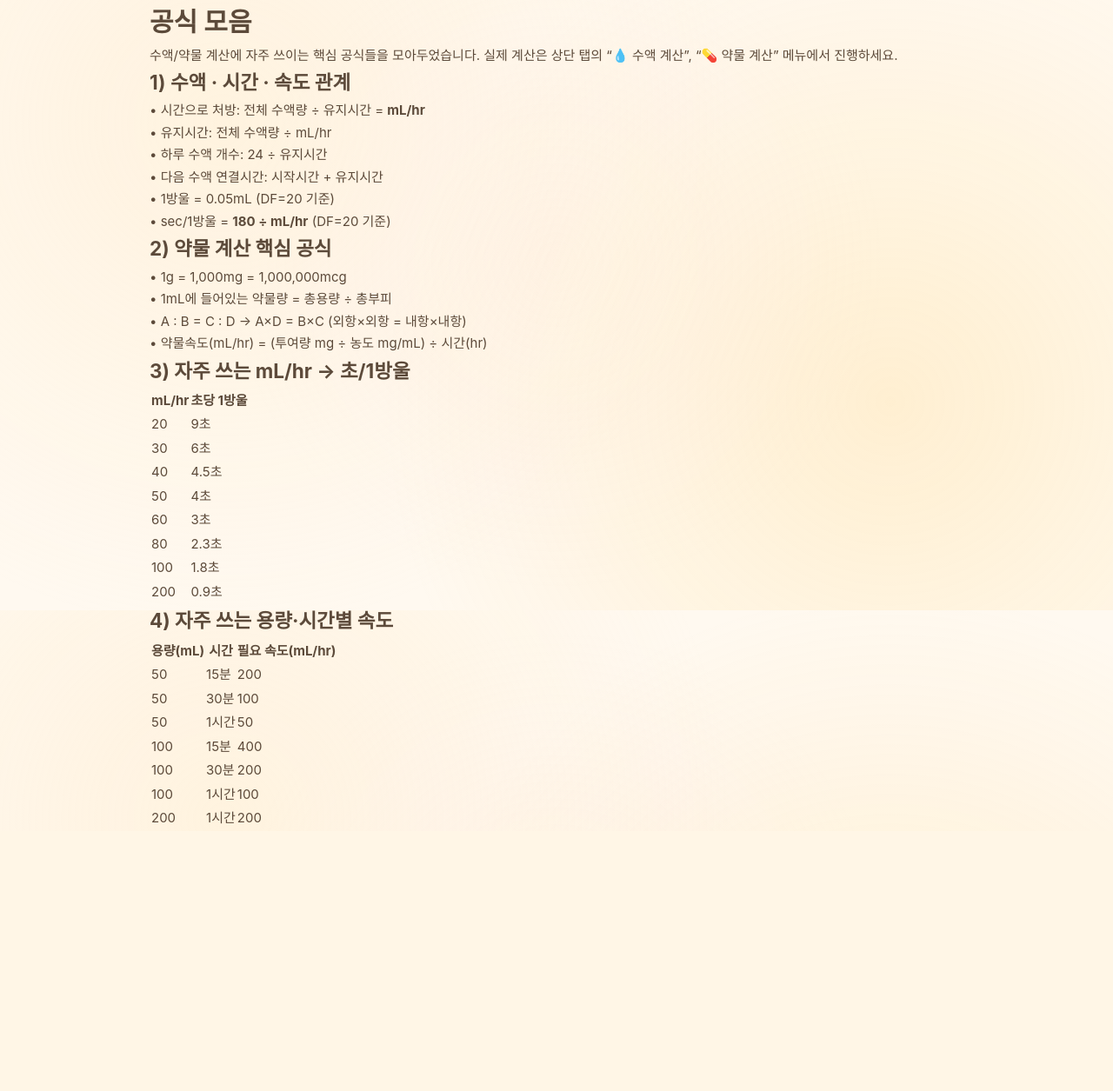
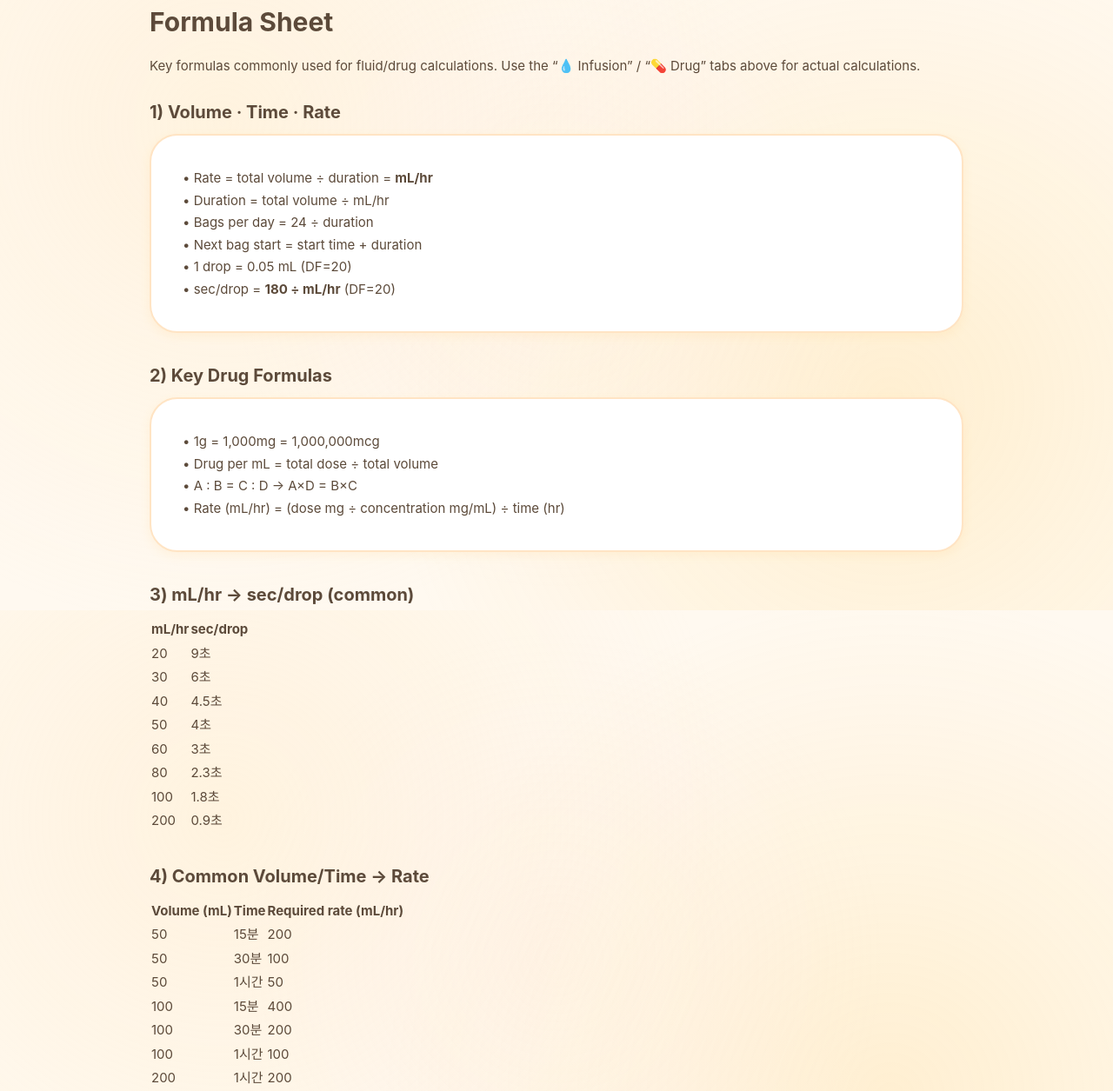
Before and after one commit to routingg/nursehelper, a Django app: page /formulas/ in a window 1280 px wide. Shown: the part 98-1353 px from the top of the page at 87% size. Before the commit the page ends 1046 px from the top, so only its background shows below. Run offline with Django 5.2, Linux system fonts and the light colour scheme.

Commit message:
fix: repair smart-quote corruption breaking formulas.html i18n

```diff
--- a/calc/static/calc/i18n.js
+++ b/calc/static/calc/i18n.js
@@ -6,7 +6,7 @@
 
     // home.html
     home_title: { ko: "SEONA의 슬기로운 간호사 생활", en: "SEONA's Smart Nursing Life", zh: "SEONA的智慧护理生活" },
-    home_subtitle: { ko: "언제나 멋진 언니를 항상 응원해 🪄✨", en: "Always cheering for you 🪄✨", zh: "永远为你加油 🪄✨" },
+    home_subtitle: { ko: "언제나 멋진 언니를 항상 응원해 🪄✨", en: "Always cheering for you 🪄✨", zh: "永远支持你 🪄✨" },
     home_ivtime_title: { ko: "IV 주입 시간 계산", en: "IV Infusion Time", zh: "IV 输液时间计算" },
     home_ivtime_desc: { ko: "시작·종료 시간과 주입 간격을 기준으로<br>IV 주입 시간을 간편하게 계산해요.", en: "Quickly calculate IV infusion time<br>from start/end times and intervals.", zh: "根据开始·结束时间和间隔<br>轻松计算 IV 输液时间。" },
     home_infusion_title: { ko: "수액 계산", en: "Infusion Calculator", zh: "输液计算" },
--- a/calc/templates/calc/formulas.html
+++ b/calc/templates/calc/formulas.html
@@ -1,17 +1,17 @@
 {% extends 'calc/base.html' %}
 {% block content %}
 
-<h1 data-i18n=”formulas_h1” style=”margin-bottom:12px;”>공식 모음</h1>
-<p class=”muted” data-i18n=”formulas_intro” style=”margin-bottom:24px;”>
+<h1 data-i18n="formulas_h1" style="margin-bottom:12px;">공식 모음</h1>
+<p class="muted" data-i18n="formulas_intro" style="margin-bottom:24px;">
   수액/약물 계산에 자주 쓰이는 핵심 공식들을 모아두었습니다.
-  실제 계산은 상단 탭의 “💧 수액 계산”, “💊 약물 계산” 메뉴에서 진행하세요.
+  실제 계산은 상단 탭의 "💧 수액 계산", "💊 약물 계산" 메뉴에서 진행하세요.
 </p>
 
 <!-- 수액 기본 공식 -->
-<section style=”margin-bottom:32px;”>
-  <h2 data-i18n=”formulas_sec1_title” style=”font-size:20px; margin-bottom:8px;”>1) 수액 · 시간 · 속도 관계</h2>
-  <div class=”card”>
-    <p class=”muted” data-i18n=”formulas_sec1_body”>
+<section style="margin-bottom:32px;">
+  <h2 data-i18n="formulas_sec1_title" style="font-size:20px; margin-bottom:8px;">1) 수액 · 시간 · 속도 관계</h2>
+  <div class="card">
+    <p class="muted" data-i18n="formulas_sec1_body">
       • 시간으로 처방: 전체 수액량 ÷ 유지시간 = <b>mL/hr</b><br>
       • 유지시간: 전체 수액량 ÷ mL/hr<br>
       • 하루 수액 개수: 24 ÷ 유지시간<br>
@@ -23,10 +23,10 @@
 </section>
 
 <!-- 약물 기본 공식 -->
-<section style=”margin-bottom:32px;”>
-  <h2 data-i18n=”formulas_sec2_title” style=”font-size:20px; margin-bottom:8px;”>2) 약물 계산 핵심 공식</h2>
-  <div class=”card”>
-    <p class=”muted” data-i18n=”formulas_sec2_body”>
+<section style="margin-bottom:32px;">
+  <h2 data-i18n="formulas_sec2_title" style="font-size:20px; margin-bottom:8px;">2) 약물 계산 핵심 공식</h2>
+  <div class="card">
+    <p class="muted" data-i18n="formulas_sec2_body">
       • 1g = 1,000mg = 1,000,000mcg<br>
       • 1mL에 들어있는 약물량 = 총용량 ÷ 총부피<br>
       • A : B = C : D → A×D = B×C (외항×외항 = 내항×내항)<br>
@@ -36,13 +36,13 @@
 </section>
 
 <!-- sec/방울 표 -->
-<section style=”margin-bottom:32px;”>
-  <h2 data-i18n=”formulas_sec3_title” style=”font-size:20px; margin-bottom:8px;”>3) 자주 쓰는 mL/hr → 초/1방울</h2>
-  <table class=”table”>
+<section style="margin-bottom:32px;">
+  <h2 data-i18n="formulas_sec3_title" style="font-size:20px; margin-bottom:8px;">3) 자주 쓰는 mL/hr → 초/1방울</h2>
+  <table class="table">
     <thead>
       <tr>
         <th>mL/hr</th>
-        <th data-i18n=”sec_per_drop_col”>초당 1방울</th>
+        <th data-i18n="sec_per_drop_col">초당 1방울</th>
       </tr>
     </thead>
     <tbody>
@@ -60,13 +60,13 @@
 
 <!-- 용량/시간별 속도 표 -->
 <section>
-  <h2 data-i18n=”formulas_sec4_title” style=”font-size:20px; margin-bottom:8px;”>4) 자주 쓰는 용량·시간별 속도</h2>
-  <table class=”table”>
+  <h2 data-i18n="formulas_sec4_title" style="font-size:20px; margin-bottom:8px;">4) 자주 쓰는 용량·시간별 속도</h2>
+  <table class="table">
     <thead>
       <tr>
-        <th data-i18n=”volume_col”>용량(mL)</th>
-        <th data-i18n=”time_col”>시간</th>
-        <th data-i18n=”required_rate_col”>필요 속도(mL/hr)</th>
+        <th data-i18n="volume_col">용량(mL)</th>
+        <th data-i18n="time_col">시간</th>
+        <th data-i18n="required_rate_col">필요 속도(mL/hr)</th>
       </tr>
     </thead>
     <tbody>
```
